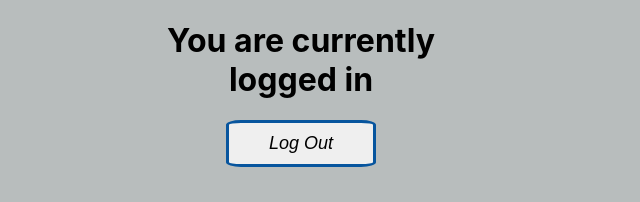
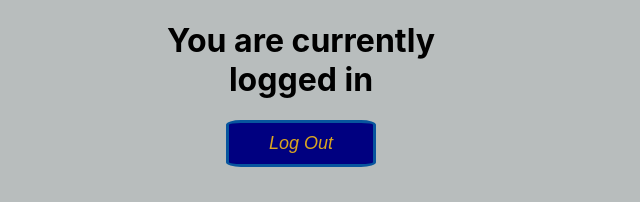
Before and after one commit to shanecolby/my_app_react, a React (Create React App) app: page / in a window 1280 px wide. Shown: the part 820-1022 px from the top of the page, without its empty margins (339-979 px from the left). Built offline with nearby package versions, Linux system fonts and the light colour scheme; no server answers.

Commit message:
style log in/out button

```diff
--- a/src/components/Loggedin.js
+++ b/src/components/Loggedin.js
@@ -29,7 +29,14 @@ class Loggedin extends React.Component {
       <div style={{ margin: "auto", width: 300, padding: 10 }}>
         <h1 onClick={() => console.log("clicked")} style={{ textAlign: "center" }}>You are currently logged {wordDisplay} </h1>
         <p></p>
-        <button className="button" onClick={this.handleClick}>{buttonText}</button>
+        <button
+          style={{
+            color: "goldenrod",
+            backgroundColor: "navy",
+            outlineColor: "white"
+          }}
+          className="button"
+          onClick={this.handleClick}>{buttonText}</button>
       </div>
     )
   }
```
